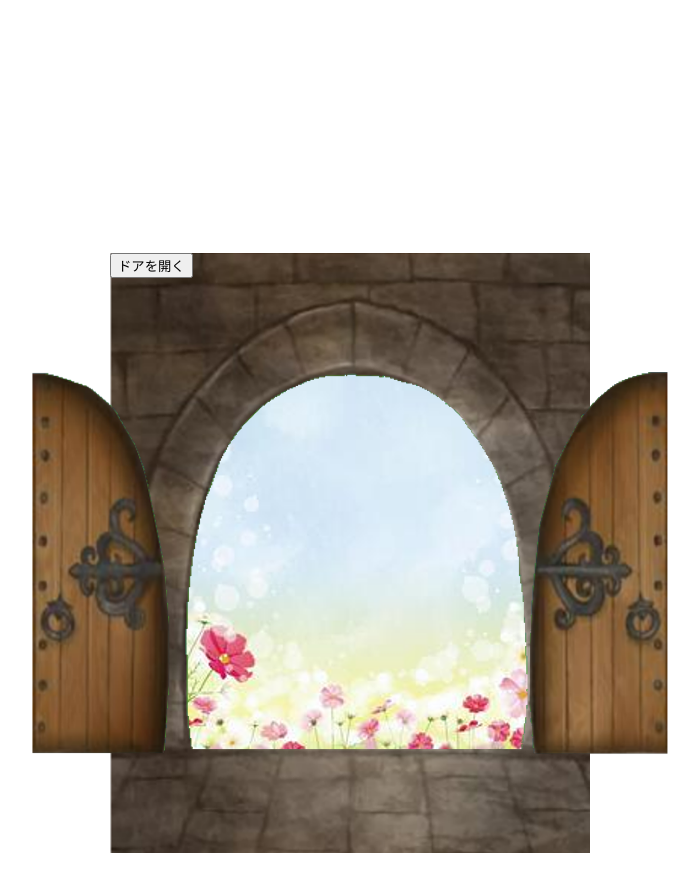
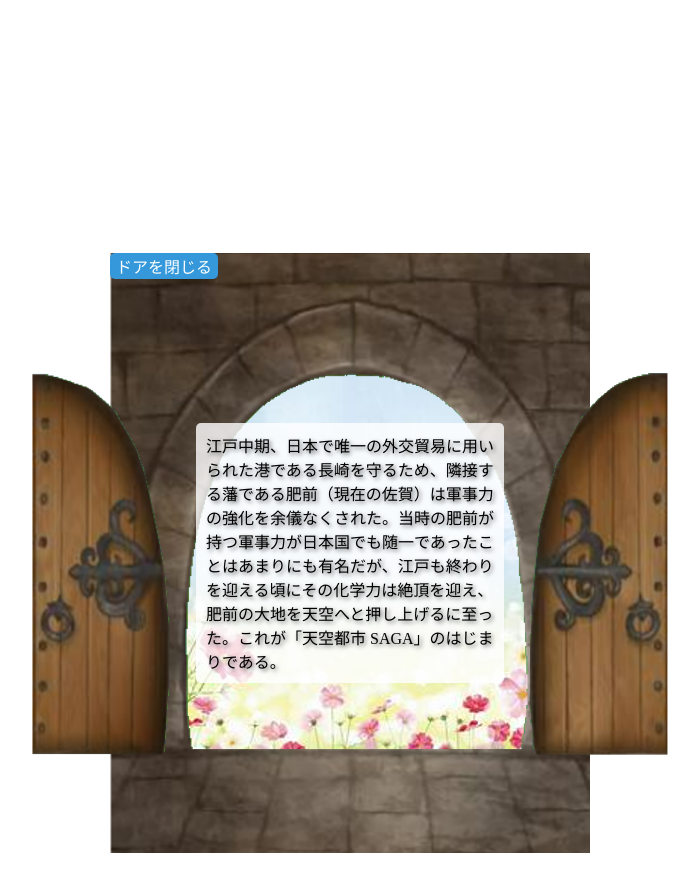
Before and after one commit to kojirow-mk2/random, a plain HTML site: page src/html/main.html in a window 1280 px wide. Both pictures are taken after a click on the button "ドアを開く". Shown: the whole page, without its empty margins (290-989 px from the left). Drawn offline with Linux system fonts and the light colour scheme.

Commit message:
機能完成

```diff
--- a/src/css/main.css
+++ b/src/css/main.css
@@ -1,4 +1,5 @@
 
+/* ボタンに縮小アニメーションを追加 */
 #door-container {
   margin: auto;
   margin-top: 20%;
@@ -31,3 +32,34 @@
 #open-button {
   margin-bottom: 10px;
 }
+
+#trivia-display {
+  position: absolute; /* 絶対位置 */
+  width: 60%; /* 要素の幅 */
+  top: 50%; /* ドア間の中央に配置するための調整 */
+  left: 50%; /* ドア間の中央に配置するための調整 */
+  transform: translate(-50%, -50%); /* 要素を中央に位置させる */
+  background-color: rgba(255, 255, 255, 0.8); /* 背景色と透明度 */
+  padding: 10px; /* パディング */
+  border-radius: 5px; /* 角を丸くする */
+  display: none; /* 初期状態では非表示 */
+}
+
+/* ボタンの初期スタイル */
+#open-button {
+  margin-bottom: 10px;
+  background-color: #3498db; /* 初期背景色 */
+  color: white;
+  border: none;
+  border-radius: 5px;
+  font-size: 16px;
+  cursor: pointer;
+  transition: all 0.3s ease; /* アニメーションの速度とタイミング */
+}
+
+/* カーソルを合わせたときのホバースタイル */
+#open-button:hover {
+  transform: scale(1.1); /* ボタンを1.1倍に拡大 */
+  background-color: #2980b9; /* ホバー時の背景色 */
+  color: #ecf0f1; /* ホバー時のテキスト色 */
+}
--- a/src/html/main.html
+++ b/src/html/main.html
@@ -4,7 +4,6 @@
         <meta charset="utf-8">
         <meta name="viewport" content="width=device-width,initial-scale=1.0">
         <title>トリビアの扉</title>
-        <script src="../js/randomFacts.js"></script>
         <link rel="stylesheet" href="../css/main.css">
     </head>
     <body>
--- a/src/js/randomFacts.js
+++ b/src/js/randomFacts.js
@@ -1,20 +1,75 @@
-document.getElementById("open-button").addEventListener("click", function() {
+// ドアを開くボタンを取得
+const openButton = document.getElementById("open-button");
+
+// ドアを開いた際にランダムな文章を表示するための要素
+const triviaDisplay = document.createElement('div');
+triviaDisplay.id = "trivia-display";
+
+// triviaDisplayのスタイル設定
+triviaDisplay.style.position = "absolute";
+triviaDisplay.style.width = "60%";
+triviaDisplay.style.top = "50%";
+triviaDisplay.style.left = "50%";
+triviaDisplay.style.transform = "translate(-50%, -50%)";
+triviaDisplay.style.backgroundColor = "rgba(255, 255, 255, 0.8)";
+triviaDisplay.style.padding = "10px";
+triviaDisplay.style.borderRadius = "5px";
+triviaDisplay.style.display = "none"; // 初期状態では非表示
+triviaDisplay.style.textShadow = "2px 2px 4px rgba(0, 0, 0, 0.6)"; // 文字の影の効果
+
+
+// triviaDisplay要素を#doors要素に追加
+document.getElementById("doors").appendChild(triviaDisplay);
+
+// ドアを開くボタンのクリックイベントリスナー
+openButton.addEventListener("click", function() {
+        // ボタンにクリック時のアニメーションを追加
+        openButton.classList.add('clicked');
+        // アニメーションが終了した後にクラスを削除
+        setTimeout(() => {
+            openButton.classList.remove('clicked');
+        }, 300); // アニメーションの時間（0.3秒）に合わせて削除
+
     const leftDoor = document.getElementById("left-door");
     const rightDoor = document.getElementById("right-door");
 
-    // 左ドアと右ドアのトランジションを設定して、ドアの開閉速度を遅くします。
+    // ドアのトランジション設定
     leftDoor.style.transition = "transform 2s";
     rightDoor.style.transition = "transform 2s";
 
-    // 左ドアの現在のtransformスタイルを取得
+    // ドアの開閉状態を判定
     const leftDoorTransform = leftDoor.style.transform;
 
-    // ドアが閉じている場合は開け、開いている場合は閉じる
-    if (leftDoorTransform === "rotateY(90deg)" && rightDoor.style.transform === "rotateY(-90deg)") {
+    if (leftDoorTransform === "rotateY(140deg)" && rightDoor.style.transform === "rotateY(-140deg)") {
+        // ドアが開いている場合、ドアを閉じる
         leftDoor.style.transform = "rotateY(0deg)";
         rightDoor.style.transform = "rotateY(0deg)";
+        openButton.textContent = "ドアを開く";
+        triviaDisplay.style.display = "none"; // テキストを非表示にする
+        triviaDisplay.textContent = ""; // テキストをクリア
     } else {
+        // ドアが閉じている場合、ドアを開く
         leftDoor.style.transform = "rotateY(140deg)";
         rightDoor.style.transform = "rotateY(-140deg)";
+        openButton.textContent = "ドアを閉じる";
+
+        // ドアが開いた後にテキストデータを表示
+        setTimeout(function() {
+            fetch('../data/zatugaku.txt')
+                .then(response => response.text())
+                .then(data => {
+                    const lines = data.split('\n');
+                    const randomIndex = Math.floor(Math.random() * lines.length);
+                    const randomTrivia = lines[randomIndex];
+                    triviaDisplay.textContent = randomTrivia;
+
+                    // ランダムな文章を表示してtriviaDisplayを表示
+                    triviaDisplay.style.display = "block";
+                })
+                .catch(error => {
+                    console.error('テキストデータの読み込みに失敗しました:', error);
+                    triviaDisplay.textContent = "エラー: テキストデータの読み込みに失敗しました。";
+                });
+        }, 2000); // ドアが開ききった後に2秒の遅延を設定
     }
 });
```
